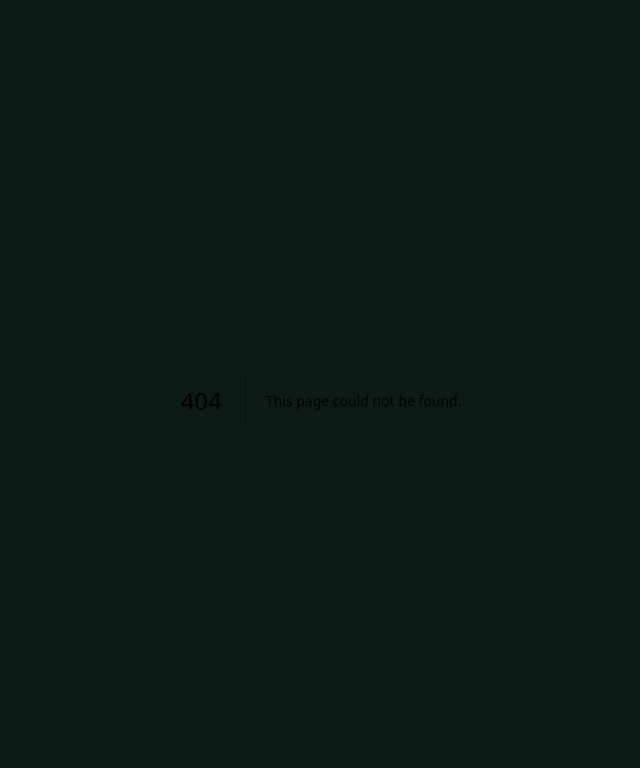
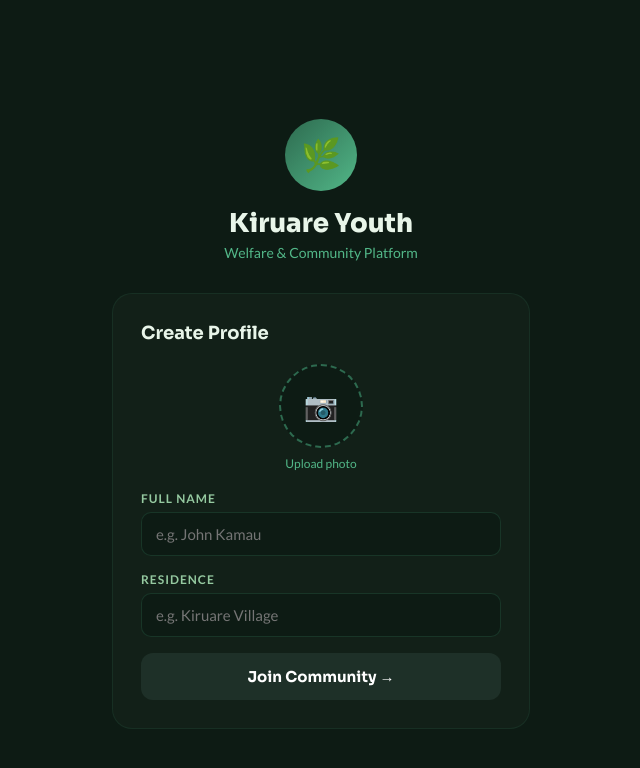
Before and after one commit to Davemiracle01/kiruari-youth-welfare-, a Next.js app: page /signup in a window 1280 px wide. Before the commit this address had no page. Shown: the top 768 px of the page, without its empty margins (319-959 px from the left). Built offline with nearby package versions, Linux system fonts and the light colour scheme; no server answers.

Commit message:
Implement signup page with photo upload
This component handles user signup, including photo upload and form submission.

```diff
--- /dev/null
+++ b/app/signup/page.js
@@ -0,0 +1,89 @@
+'use client'
+import { useState } from 'react'
+import { useRouter } from 'next/navigation'
+import { supabase } from '../../lib/supabase'
+
+export default function SignupPage() {
+  const router = useRouter()
+  const [form, setForm] = useState({ name: '', residence: '' })
+  const [photo, setPhoto] = useState(null)
+  const [loading, setLoading] = useState(false)
+  const [error, setError] = useState('')
+
+  async function handleSubmit() {
+    if (!form.name || !form.residence) return
+    setLoading(true)
+    setError('')
+
+    try {
+      let photo_url = null
+
+      if (photo) {
+        const ext = photo.name.split('.').pop()
+        const fileName = `${Date.now()}.${ext}`
+        const { error: uploadError } = await supabase.storage
+          .from('avatars')
+          .upload(fileName, photo)
+        if (uploadError) throw uploadError
+        const { data } = supabase.storage.from('avatars').getPublicUrl(fileName)
+        photo_url = data.publicUrl
+      }
+
+      const { error: insertError } = await supabase
+        .from('users')
+        .insert({ name: form.name, residence: form.residence, photo_url })
+
+      if (insertError) throw insertError
+      router.push('/members')
+    } catch (err) {
+      setError(err.message)
+    } finally {
+      setLoading(false)
+    }
+  }
+
+  return (
+    <div style={{ minHeight: '100vh', background: '#0D1B14', display: 'flex', flexDirection: 'column', alignItems: 'center', justifyContent: 'center', padding: '24px' }}>
+      <div style={{ marginBottom: 32, textAlign: 'center' }}>
+        <div style={{ width: 72, height: 72, borderRadius: '50%', background: 'linear-gradient(135deg,#2D6A4F,#52B788)', margin: '0 auto 16px', display: 'flex', alignItems: 'center', justifyContent: 'center' }}>
+          <span style={{ fontSize: 32 }}>🌿</span>
+        </div>
+        <h1 style={{ fontFamily: "'Sora', sans-serif", fontWeight: 800, fontSize: 26, color: '#E8F5E9', margin: 0 }}>Kiruare Youth</h1>
+        <p style={{ fontFamily: "'Lato', sans-serif", color: '#52B788', margin: '4px 0 0', fontSize: 14 }}>Welfare & Community Platform</p>
+      </div>
+
+      <div style={{ background: '#122018', border: '1px solid #2D6A4F33', borderRadius: 20, padding: 28, width: '100%', maxWidth: 360 }}>
+        <h2 style={{ fontFamily: "'Sora', sans-serif", color: '#E8F5E9', fontSize: 18, margin: '0 0 20px', fontWeight: 700 }}>Create Profile</h2>
+
+        <div style={{ display: 'flex', flexDirection: 'column', alignItems: 'center', marginBottom: 20 }}>
+          <label style={{ cursor: 'pointer' }}>
+            <div style={{ width: 80, height: 80, borderRadius: '50%', border: '2px dashed #2D6A4F', background: '#0D1B14', display: 'flex', alignItems: 'center', justifyContent: 'center', overflow: 'hidden' }}>
+              {photo ? <img src={URL.createObjectURL(photo)} style={{ width: '100%', height: '100%', objectFit: 'cover' }} /> : <span style={{ fontSize: 28 }}>📷</span>}
+            </div>
+            <input type="file" accept="image/*" style={{ display: 'none' }} onChange={e => setPhoto(e.target.files[0])} />
+          </label>
+          <span style={{ fontFamily: "'Lato', sans-serif", fontSize: 12, color: '#52B788', marginTop: 8 }}>Upload photo</span>
+        </div>
+
+        <div style={{ marginBottom: 16 }}>
+          <label style={{ fontFamily: "'Lato', sans-serif", fontSize: 12, color: '#95C9A0', display: 'block', marginBottom: 6, fontWeight: 600, letterSpacing: 1 }}>FULL NAME</label>
+          <input value={form.name} onChange={e => setForm({ ...form, name: e.target.value })} placeholder="e.g. John Kamau"
+            style={{ width: '100%', background: '#0D1B14', border: '1px solid #2D6A4F55', borderRadius: 10, padding: '12px 14px', color: '#E8F5E9', fontFamily: "'Lato', sans-serif", fontSize: 15, outline: 'none', boxSizing: 'border-box' }} />
+        </div>
+
+        <div style={{ marginBottom: 16 }}>
+          <label style={{ fontFamily: "'Lato', sans-serif", fontSize: 12, color: '#95C9A0', display: 'block', marginBottom: 6, fontWeight: 600, letterSpacing: 1 }}>RESIDENCE</label>
+          <input value={form.residence} onChange={e => setForm({ ...form, residence: e.target.value })} placeholder="e.g. Kiruare Village"
+            style={{ width: '100%', background: '#0D1B14', border: '1px solid #2D6A4F55', borderRadius: 10, padding: '12px 14px', color: '#E8F5E9', fontFamily: "'Lato', sans-serif", fontSize: 15, outline: 'none', boxSizing: 'border-box' }} />
+        </div>
+
+        {error && <p style={{ color: '#ff6b6b', fontFamily: "'Lato', sans-serif", fontSize: 13, marginBottom: 12 }}>{error}</p>}
+
+        <button onClick={handleSubmit} disabled={loading || !form.name || !form.residence}
+          style={{ width: '100%', background: form.name && form.residence ? 'linear-gradient(135deg,#2D6A4F,#52B788)' : '#1e3028', border: 'none', borderRadius: 12, padding: '14px', color: '#fff', fontFamily: "'Sora', sans-serif", fontWeight: 700, fontSize: 15, cursor: form.name && form.residence ? 'pointer' : 'not-allowed' }}>
+          {loading ? 'Saving...' : 'Join Community →'}
+        </button>
+      </div>
+    </div>
+  )
+      }
```
